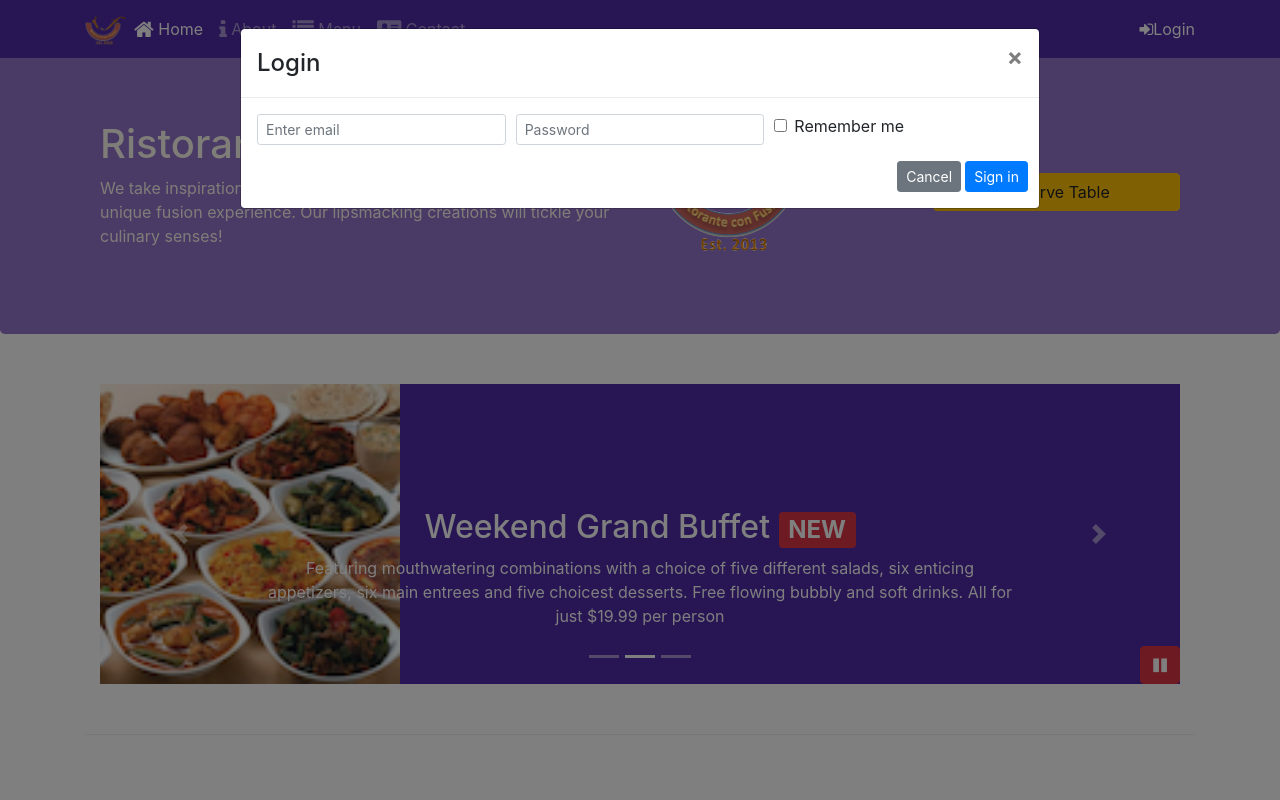
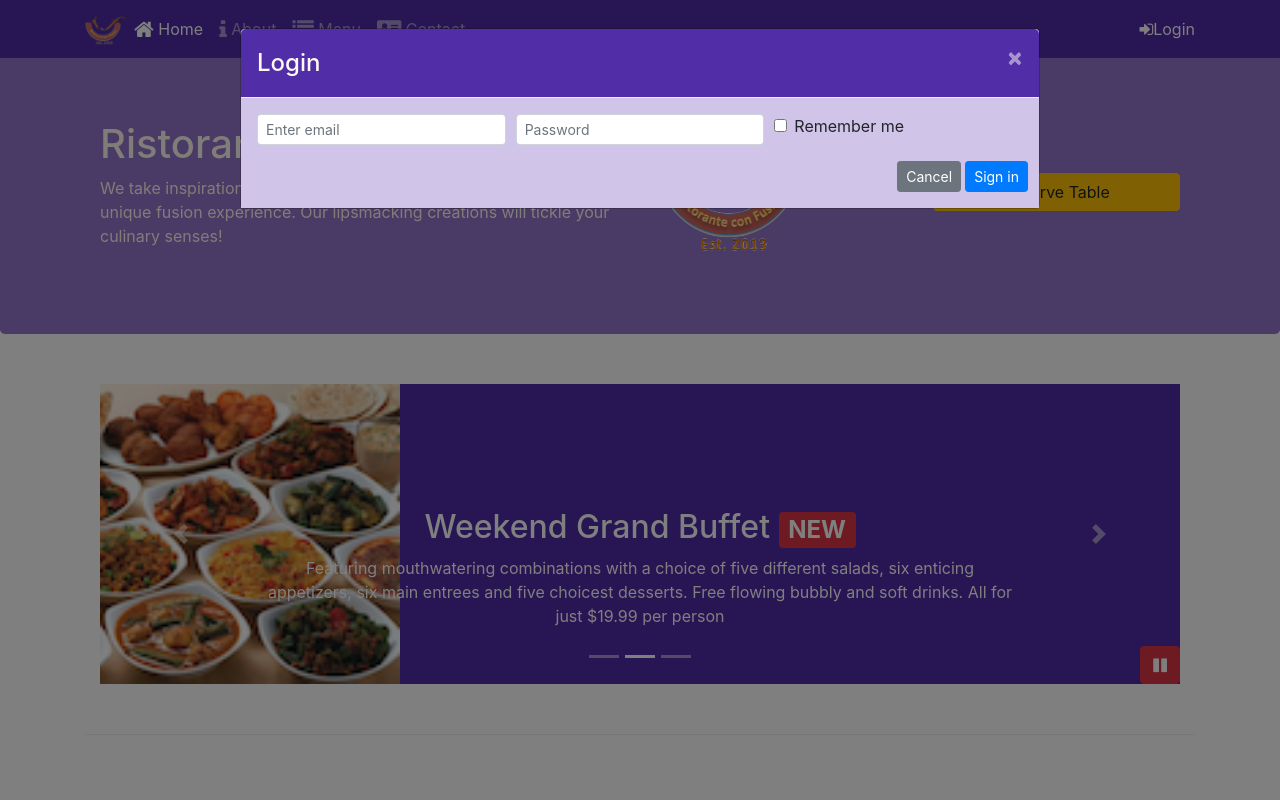
Before and after one commit to vidurv2/Front-End-Web-UI-Frameworks-and-Tools-Bootstrap, a website: page index.html in a window 1280 px wide. Both pictures are taken after a click on the link "Login". Shown: the top 800 px of the page. Drawn offline with nearby package versions, Linux system fonts and the light colour scheme.

Commit message:
Assignment 4

```diff
--- a/css/styles.scss
+++ b/css/styles.scss
@@ -74,3 +74,21 @@ body{
     bottom: 0px;
     z-index: 1;
 }
+
+.modal {
+
+    .modal-header {
+        background:$background-dark;
+        color:floralwhite;
+
+        .close {
+            color:floralwhite;
+        }
+    }
+
+    .modal-body {
+        background-color: $background-pale;
+    }
+
+
+}
--- a/index.html
+++ b/index.html
@@ -31,7 +31,7 @@
                     <li class="nav-item"><a class="nav-link" href="./contactus.html"><span class="fa fa-address-card fa-lg"></span> Contact</a></li>
                 </ul>
                 <span class="navbar-text">
-                    <a data-toggle="modal" data-target="#loginModal">
+                    <a id="loginButton">
                         <span class="fa fa-sign-in"></span>Login
                     </a>
                 </span>
@@ -159,10 +159,7 @@
                     <img src="img/logo.png" class="img-fluid">
                 </div>
                 <div class="col-12 col-sm-3 align-self-center">
-                    <a href="#reservation" class="btn btn-warning btn-block"
-                    data-toggle="modal" data-html="true" data-target="#reservationModal"
-                    title="Or Call us at <br><strong>+852 12345678</strong>"
-                    data-placement="bottom">Reserve Table</a>
+                    <button type="button" id="reserveButton" class="btn btn-warning btn-block">Reserve Table</button>
                 </div>
             </div>
         </div>
@@ -326,6 +323,13 @@
                     $("#carouselButton").children("span").addClass("fa-pause");
             }
             });
+            $("#reserveButton").click(function(){
+                $("#reservationModal").modal("show");
+            })
+            $("#loginButton").click(function(){
+                $("#loginModal").modal("show");
+            })
+
         });
     </script>
 
```
Also changed, not shown: css/styles.css.
